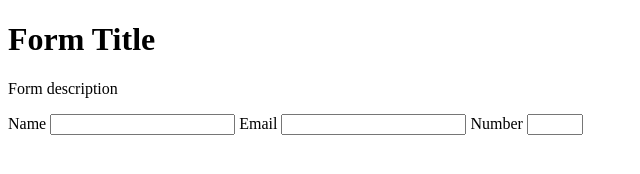
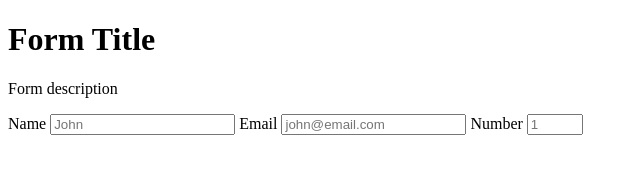
Before and after one commit to ZEvans1/free-code-camp-p02-form, a plain HTML site: page index.html in a window 1280 px wide. Shown: the whole page, without its empty margins (0-640 px from the left). Drawn offline with Linux system fonts and the light colour scheme.

Commit message:
Complete story 11.

```diff
--- a/index.html
+++ b/index.html
@@ -8,11 +8,11 @@
   <p id="description">Form description</p>
   <form id="survey-form">
     <label for="name-label">Name</label>
-    <input id="name" type="text" required>
+    <input id="name" type="text" placeholder="John" required>
     <label for="email-label">Email</label>
-    <input id="email" type="email" required>
+    <input id="email" type="email" placeholder="john@email.com" required>
     <label for="number-label">Number</label>
-    <input id="number" type="number" min="1" max="10">
+    <input id="number" type="number" min="1" max="10" placeholder="1">
   </form>
 </body>
 </html>
```
Also changed, not shown: 1 other file.
